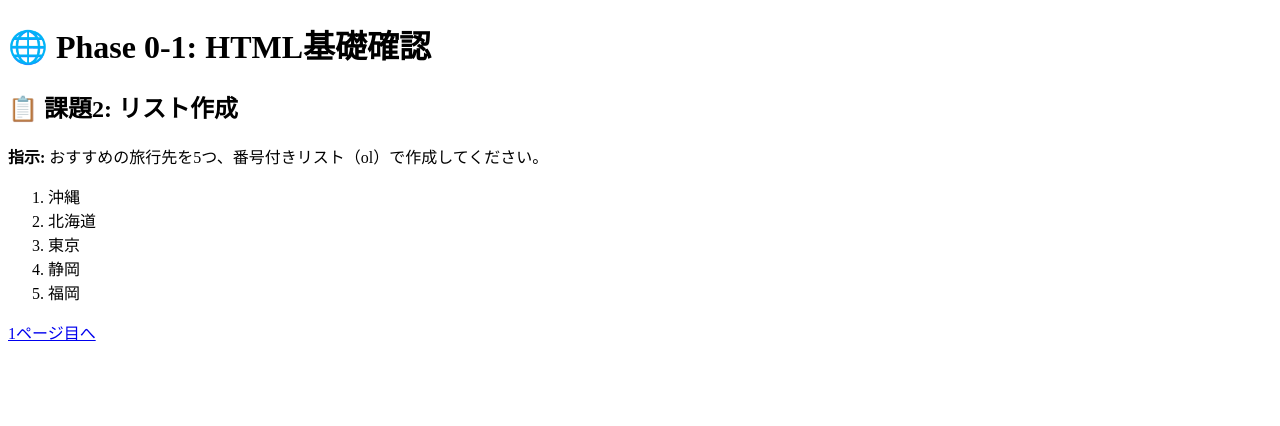
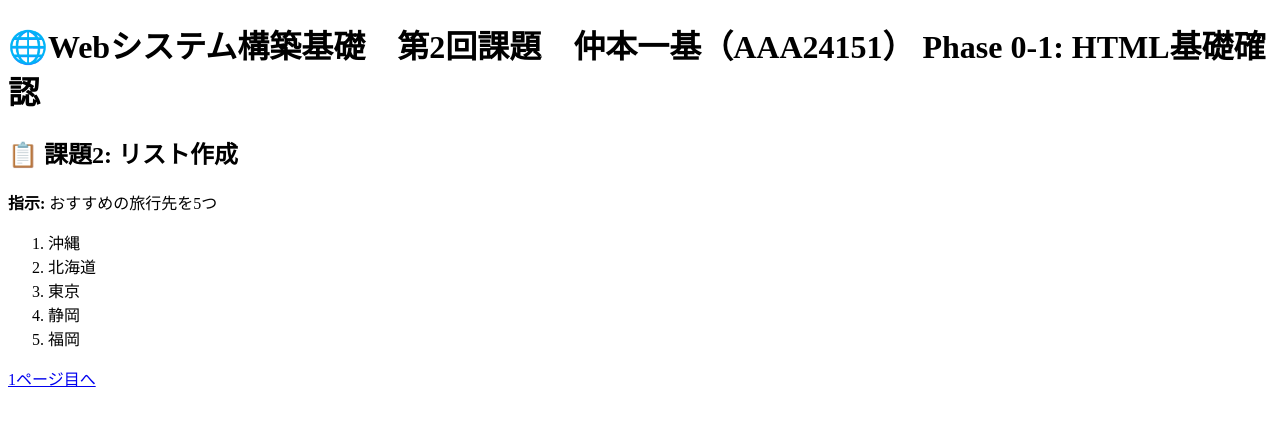
Before and after one commit to omu-aaa24151/omu-aaa24151.github.io, a plain HTML site: page second.html in a window 1280 px wide. Drawn offline with Linux system fonts and the light colour scheme.

Commit message:
Update second.html

```diff
--- a/second.html
+++ b/second.html
@@ -6,10 +6,10 @@
     <title>Phase 0-1: HTML基礎確認</title>
 </head>
 <body>
-    <h1>🌐 Phase 0-1: HTML基礎確認</h1>
+    <h1>🌐Webシステム構築基礎　第2回課題　仲本一基（AAA24151） Phase 0-1: HTML基礎確認</h1>
     <div>
         <h2>📋 課題2: リスト作成</h2>
-        <p><strong>指示:</strong> おすすめの旅行先を5つ、番号付きリスト（ol）で作成してください。</p>
+        <p><strong>指示:</strong> おすすめの旅行先を5つ</p>
         <ol>
             <li>沖縄</li>
             <li>北海道</li>
```
